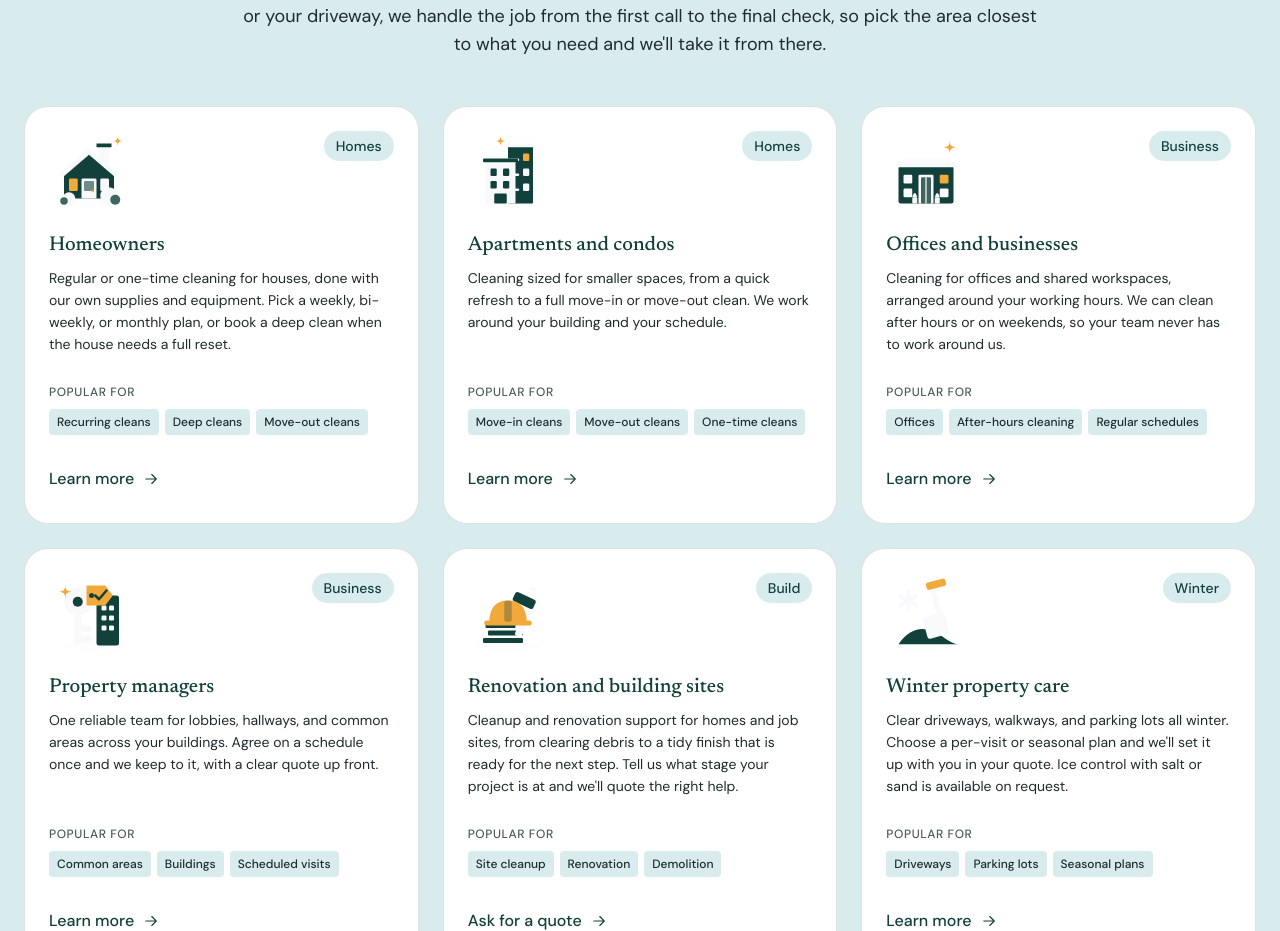
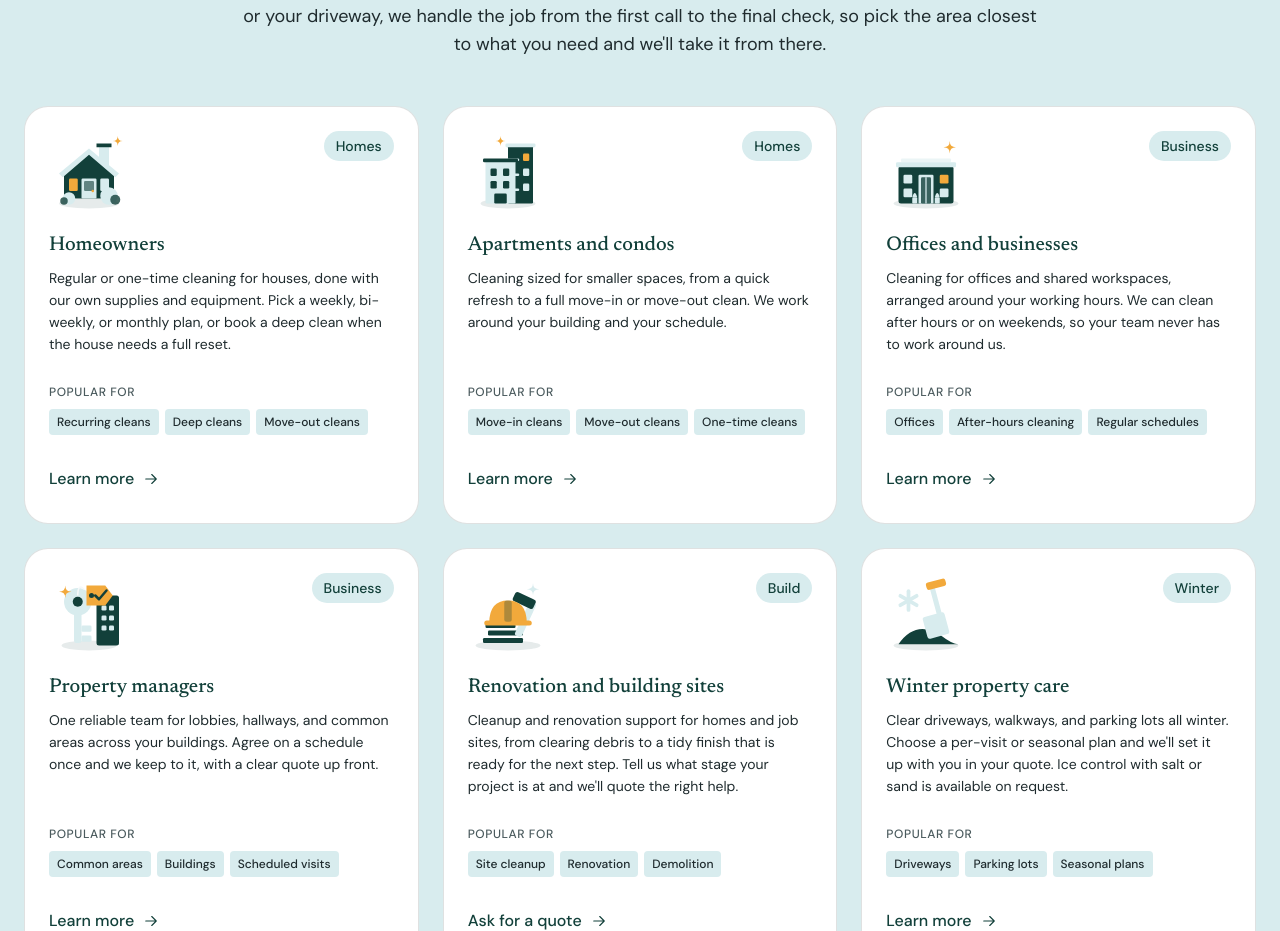
Before and after one commit to DigiBearCA/JAG-cleaning-web, a Next.js app: page / in a window 1280 px wide. Shown: the part 881-1812 px from the top of the page. Built offline with nearby package versions, Linux system fonts and the light colour scheme.

Commit message:
Refactor audience illustrations: update fill classes for consistency and improve visual clarity

```diff
--- a/src/components/illustrations/audience/ApartmentArt.tsx
+++ b/src/components/illustrations/audience/ApartmentArt.tsx
@@ -4,24 +4,24 @@ export function ApartmentArt(props: SVGProps<SVGSVGElement>) {
   return (
     <svg viewBox="0 0 128 128" aria-hidden="true" focusable="false" {...props}>
       {/* Ground shadow */}
-      <ellipse cx="64" cy="116" rx="44" ry="8" className="fill-illus-ground opacity-40" />
+      <ellipse cx="64" cy="116" rx="44" ry="8" className="fill-primary opacity-10" />
 
       {/* Background Building */}
       <rect x="64" y="24" width="40" height="92" rx="2" className="fill-illus-body" />
       {/* Roof detail */}
-      <rect x="60" y="20" width="48" height="6" rx="2" className="fill-illus-detail" />
+      <rect x="60" y="20" width="48" height="6" rx="2" className="fill-illus-sky" />
       {/* Balconies */}
-      <rect x="62" y="44" width="20" height="4" rx="2" className="fill-illus-detail" />
-      <rect x="62" y="68" width="20" height="4" rx="2" className="fill-illus-detail" />
-      <rect x="62" y="92" width="20" height="4" rx="2" className="fill-illus-detail" />
+      <rect x="62" y="44" width="20" height="4" rx="2" className="fill-illus-sky" />
+      <rect x="62" y="68" width="20" height="4" rx="2" className="fill-illus-sky" />
+      <rect x="62" y="92" width="20" height="4" rx="2" className="fill-illus-sky" />
 
       {/* Accent Window in Background Building */}
       <rect x="88" y="36" width="10" height="12" rx="2" className="fill-accent" />
-      <rect x="88" y="60" width="10" height="12" rx="2" className="fill-illus-detail" />
-      <rect x="88" y="84" width="10" height="12" rx="2" className="fill-illus-detail" />
+      <rect x="88" y="60" width="10" height="12" rx="2" className="fill-illus-sky" />
+      <rect x="88" y="84" width="10" height="12" rx="2" className="fill-illus-sky" />
 
       {/* Foreground Building */}
-      <rect x="28" y="48" width="48" height="68" rx="2" className="fill-illus-detail" />
+      <rect x="28" y="48" width="48" height="68" rx="2" className="fill-illus-sky" />
       {/* Roof detail */}
       <rect x="24" y="44" width="56" height="6" rx="2" className="fill-illus-body" />
 
--- a/src/components/illustrations/audience/BuildArt.tsx
+++ b/src/components/illustrations/audience/BuildArt.tsx
@@ -4,7 +4,7 @@ export function BuildArt(props: SVGProps<SVGSVGElement>) {
   return (
     <svg viewBox="0 0 128 128" aria-hidden="true" focusable="false" {...props}>
       {/* Ground shadow */}
-      <ellipse cx="64" cy="116" rx="52" ry="8" className="fill-illus-ground opacity-40" />
+      <ellipse cx="64" cy="116" rx="52" ry="8" className="fill-primary opacity-10" />
 
       {/* Stack of Planks */}
       <rect x="24" y="104" width="64" height="8" rx="2" className="fill-illus-body" />
@@ -14,7 +14,7 @@ export function BuildArt(props: SVGProps<SVGSVGElement>) {
       {/* Construction Hammer */}
       <g transform="translate(16, 0)">
         {/* Handle */}
-        <rect x="70" y="44" width="12" height="60" rx="4" transform="rotate(25 76 74)" className="fill-illus-detail" />
+        <rect x="70" y="44" width="12" height="60" rx="4" transform="rotate(25 76 74)" className="fill-illus-sky" />
         {/* Head */}
         <rect x="56" y="36" width="36" height="16" rx="4" transform="rotate(25 74 44)" className="fill-illus-body" />
       </g>
@@ -26,7 +26,7 @@ export function BuildArt(props: SVGProps<SVGSVGElement>) {
       <rect x="58" y="44" width="12" height="34" rx="4" className="fill-illus-body opacity-30" />
 
       {/* Sparkle */}
-      <path d="M104 36 Q104 26 94 26 Q104 26 104 16 Q104 26 114 26 Q104 26 104 36 Z" className="fill-illus-detail" />
+      <path d="M104 36 Q104 26 94 26 Q104 26 104 16 Q104 26 114 26 Q104 26 104 36 Z" className="fill-illus-sky" />
     </svg>
   );
 }
--- a/src/components/illustrations/audience/HomeArt.tsx
+++ b/src/components/illustrations/audience/HomeArt.tsx
@@ -4,20 +4,20 @@ export function HomeArt(props: SVGProps<SVGSVGElement>) {
   return (
     <svg viewBox="0 0 128 128" aria-hidden="true" focusable="false" {...props}>
       {/* Base shadow/ground */}
-      <ellipse cx="64" cy="116" rx="48" ry="8" className="fill-illus-ground opacity-40" />
+      <ellipse cx="64" cy="116" rx="48" ry="8" className="fill-primary opacity-10" />
 
       {/* Chimney */}
-      <rect x="80" y="24" width="16" height="32" className="fill-illus-detail" />
+      <rect x="80" y="24" width="16" height="32" className="fill-illus-sky" />
       <path d="M76 20 H100 V26 H76 Z" className="fill-illus-body" />
 
       {/* House Body */}
       <path d="M24 108 V64 L64 32 L104 64 V108 Z" className="fill-illus-body" />
 
       {/* Roof overhang */}
-      <path d="M16 68 L64 28 L112 68 L106 74 L64 38 L22 74 Z" className="fill-illus-detail" />
+      <path d="M16 68 L64 28 L112 68 L106 74 L64 38 L22 74 Z" className="fill-illus-sky" />
 
       {/* Door */}
-      <rect x="52" y="76" width="24" height="32" rx="2" className="fill-illus-detail" />
+      <rect x="52" y="76" width="24" height="32" rx="2" className="fill-illus-sky" />
       <rect x="56" y="80" width="16" height="16" rx="2" className="fill-illus-body opacity-60" />
       {/* Door Handle */}
       <circle cx="70" cy="96" r="2" className="fill-accent" />
@@ -25,14 +25,14 @@ export function HomeArt(props: SVGProps<SVGSVGElement>) {
       {/* Left Window (Accent) */}
       <rect x="32" y="76" width="14" height="20" rx="2" className="fill-accent" />
       {/* Right Window */}
-      <rect x="82" y="76" width="14" height="20" rx="2" className="fill-illus-detail" />
+      <rect x="82" y="76" width="14" height="20" rx="2" className="fill-illus-sky" />
 
       {/* Bush Left */}
-      <circle cx="32" cy="108" r="10" className="fill-illus-detail" />
+      <circle cx="32" cy="108" r="10" className="fill-illus-sky" />
       <circle cx="24" cy="112" r="6" className="fill-illus-body opacity-80" />
 
       {/* Bush Right */}
-      <circle cx="96" cy="104" r="14" className="fill-illus-detail" />
+      <circle cx="96" cy="104" r="14" className="fill-illus-sky" />
       <circle cx="106" cy="110" r="8" className="fill-illus-body opacity-80" />
 
       {/* Sparkle */}
--- a/src/components/illustrations/audience/ManagerArt.tsx
+++ b/src/components/illustrations/audience/ManagerArt.tsx
@@ -4,27 +4,27 @@ export function ManagerArt(props: SVGProps<SVGSVGElement>) {
   return (
     <svg viewBox="0 0 128 128" aria-hidden="true" focusable="false" {...props}>
       {/* Ground shadow */}
-      <ellipse cx="64" cy="116" rx="44" ry="8" className="fill-illus-ground opacity-40" />
+      <ellipse cx="64" cy="116" rx="44" ry="8" className="fill-primary opacity-10" />
 
       {/* Building Silhouette Background */}
       <rect x="76" y="36" width="36" height="80" rx="4" className="fill-illus-body" />
-      <rect x="84" y="52" width="8" height="8" rx="2" className="fill-illus-detail" />
-      <rect x="96" y="52" width="8" height="8" rx="2" className="fill-illus-detail" />
-      <rect x="84" y="68" width="8" height="8" rx="2" className="fill-illus-detail" />
-      <rect x="96" y="68" width="8" height="8" rx="2" className="fill-illus-detail" />
-      <rect x="84" y="84" width="8" height="8" rx="2" className="fill-illus-detail" />
-      <rect x="96" y="84" width="8" height="8" rx="2" className="fill-illus-detail" />
+      <rect x="84" y="52" width="8" height="8" rx="2" className="fill-illus-sky" />
+      <rect x="96" y="52" width="8" height="8" rx="2" className="fill-illus-sky" />
+      <rect x="84" y="68" width="8" height="8" rx="2" className="fill-illus-sky" />
+      <rect x="96" y="68" width="8" height="8" rx="2" className="fill-illus-sky" />
+      <rect x="84" y="84" width="8" height="8" rx="2" className="fill-illus-sky" />
+      <rect x="96" y="84" width="8" height="8" rx="2" className="fill-illus-sky" />
 
       {/* Large Key */}
       <g transform="translate(-10, 0)">
         {/* Key Head */}
-        <circle cx="56" cy="46" r="22" className="fill-illus-detail" />
+        <circle cx="56" cy="46" r="22" className="fill-illus-sky" />
         <circle cx="56" cy="46" r="8" className="fill-illus-body" />
         {/* Key Shaft */}
-        <rect x="50" y="60" width="12" height="52" rx="4" className="fill-illus-detail" />
+        <rect x="50" y="60" width="12" height="52" rx="4" className="fill-illus-sky" />
         {/* Key Teeth */}
-        <rect x="62" y="84" width="16" height="10" rx="2" className="fill-illus-detail" />
-        <rect x="62" y="100" width="16" height="10" rx="2" className="fill-illus-detail" />
+        <rect x="62" y="84" width="16" height="10" rx="2" className="fill-illus-sky" />
+        <rect x="62" y="100" width="16" height="10" rx="2" className="fill-illus-sky" />
       </g>
 
       {/* Hanging Tag */}
--- a/src/components/illustrations/audience/OfficeArt.tsx
+++ b/src/components/illustrations/audience/OfficeArt.tsx
@@ -4,35 +4,35 @@ export function OfficeArt(props: SVGProps<SVGSVGElement>) {
   return (
     <svg viewBox="0 0 128 128" aria-hidden="true" focusable="false" {...props}>
       {/* Ground shadow */}
-      <ellipse cx="64" cy="116" rx="52" ry="8" className="fill-illus-ground opacity-40" />
+      <ellipse cx="64" cy="116" rx="52" ry="8" className="fill-primary opacity-10" />
 
       {/* Office Building Base */}
       <rect x="20" y="56" width="88" height="60" rx="4" className="fill-illus-body" />
 
       {/* Roof detail */}
-      <rect x="16" y="50" width="96" height="8" rx="2" className="fill-illus-detail" />
-      <rect x="24" y="44" width="80" height="6" rx="2" className="fill-illus-detail opacity-50" />
+      <rect x="16" y="50" width="96" height="8" rx="2" className="fill-illus-sky" />
+      <rect x="24" y="44" width="80" height="6" rx="2" className="fill-illus-sky opacity-50" />
 
       {/* Main Glass Entrance */}
-      <rect x="52" y="70" width="24" height="46" rx="2" className="fill-illus-detail" />
+      <rect x="52" y="70" width="24" height="46" rx="2" className="fill-illus-sky" />
       <rect x="56" y="74" width="16" height="42" rx="2" className="fill-illus-body opacity-80" />
-      <rect x="63" y="74" width="2" height="42" className="fill-illus-detail" /> {/* Door split */}
+      <rect x="63" y="74" width="2" height="42" className="fill-illus-sky" /> {/* Door split */}
 
       {/* Left Windows */}
-      <rect x="28" y="70" width="14" height="14" rx="2" className="fill-illus-detail" />
-      <rect x="28" y="92" width="14" height="14" rx="2" className="fill-illus-detail" />
+      <rect x="28" y="70" width="14" height="14" rx="2" className="fill-illus-sky" />
+      <rect x="28" y="92" width="14" height="14" rx="2" className="fill-illus-sky" />
 
       {/* Right Windows */}
       <rect x="86" y="70" width="14" height="14" rx="2" className="fill-accent" /> {/* Lit window */}
-      <rect x="86" y="92" width="14" height="14" rx="2" className="fill-illus-detail" />
+      <rect x="86" y="92" width="14" height="14" rx="2" className="fill-illus-sky" />
 
       {/* Plant Pot Left */}
-      <rect x="42" y="106" width="8" height="10" rx="2" className="fill-illus-detail" />
-      <path d="M42 106 Q46 92 50 106 Z" className="fill-illus-detail" />
+      <rect x="42" y="106" width="8" height="10" rx="2" className="fill-illus-sky" />
+      <path d="M42 106 Q46 92 50 106 Z" className="fill-illus-sky" />
 
       {/* Plant Pot Right */}
-      <rect x="78" y="106" width="8" height="10" rx="2" className="fill-illus-detail" />
-      <path d="M78 106 Q82 92 86 106 Z" className="fill-illus-detail" />
+      <rect x="78" y="106" width="8" height="10" rx="2" className="fill-illus-sky" />
+      <path d="M78 106 Q82 92 86 106 Z" className="fill-illus-sky" />
 
       {/* Sparkle */}
       <path d="M102 36 Q102 26 92 26 Q102 26 102 16 Q102 26 112 26 Q102 26 102 36 Z" className="fill-accent" />
--- a/src/components/illustrations/audience/WinterArt.tsx
+++ b/src/components/illustrations/audience/WinterArt.tsx
@@ -4,7 +4,7 @@ export function WinterArt(props: SVGProps<SVGSVGElement>) {
   return (
     <svg viewBox="0 0 128 128" aria-hidden="true" focusable="false" {...props}>
       {/* Ground shadow */}
-      <ellipse cx="64" cy="116" rx="52" ry="8" className="fill-illus-ground opacity-40" />
+      <ellipse cx="64" cy="116" rx="52" ry="8" className="fill-primary opacity-10" />
 
       {/* Mound of Snow */}
       <path d="M20 114 Q48 74 88 100 Q106 114 116 114 Z" className="fill-illus-body" />
@@ -12,18 +12,18 @@ export function WinterArt(props: SVGProps<SVGSVGElement>) {
       {/* Snow Shovel */}
       <g transform="translate(10, -4)">
         {/* Shovel Blade */}
-        <rect x="52" y="70" width="36" height="36" rx="4" transform="rotate(-15 70 88)" className="fill-illus-detail" />
+        <rect x="52" y="70" width="36" height="36" rx="4" transform="rotate(-15 70 88)" className="fill-illus-sky" />
         {/* Shovel Shaft */}
-        <rect x="66" y="24" width="8" height="52" rx="2" transform="rotate(-15 70 50)" className="fill-illus-detail" />
+        <rect x="66" y="24" width="8" height="52" rx="2" transform="rotate(-15 70 50)" className="fill-illus-sky" />
         {/* Shovel Handle */}
         <rect x="54" y="16" width="32" height="12" rx="4" transform="rotate(-15 70 22)" className="fill-accent" />
       </g>
 
       {/* Large Snowflake */}
       <g transform="translate(36, 44)">
-        <rect x="-3" y="-18" width="6" height="36" rx="3" className="fill-illus-detail" />
-        <rect x="-3" y="-18" width="6" height="36" rx="3" transform="rotate(60)" className="fill-illus-detail" />
-        <rect x="-3" y="-18" width="6" height="36" rx="3" transform="rotate(120)" className="fill-illus-detail" />
+        <rect x="-3" y="-18" width="6" height="36" rx="3" className="fill-illus-sky" />
+        <rect x="-3" y="-18" width="6" height="36" rx="3" transform="rotate(60)" className="fill-illus-sky" />
+        <rect x="-3" y="-18" width="6" height="36" rx="3" transform="rotate(120)" className="fill-illus-sky" />
       </g>
     </svg>
   );
```
